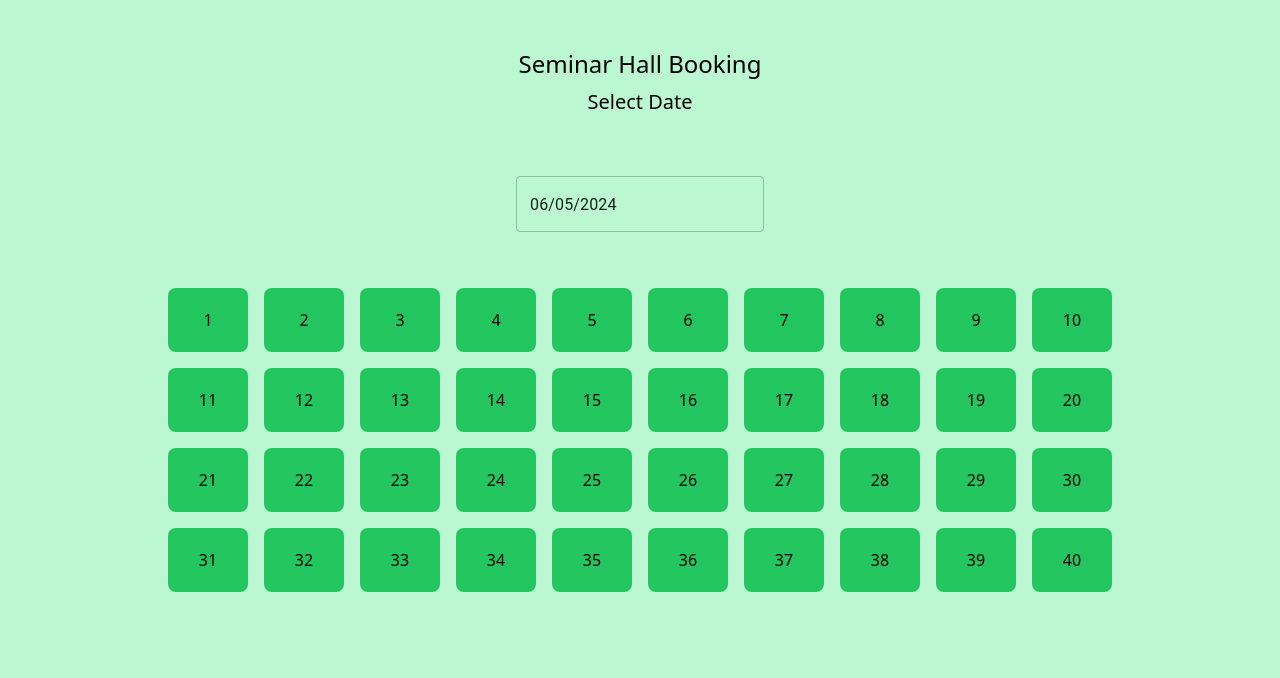
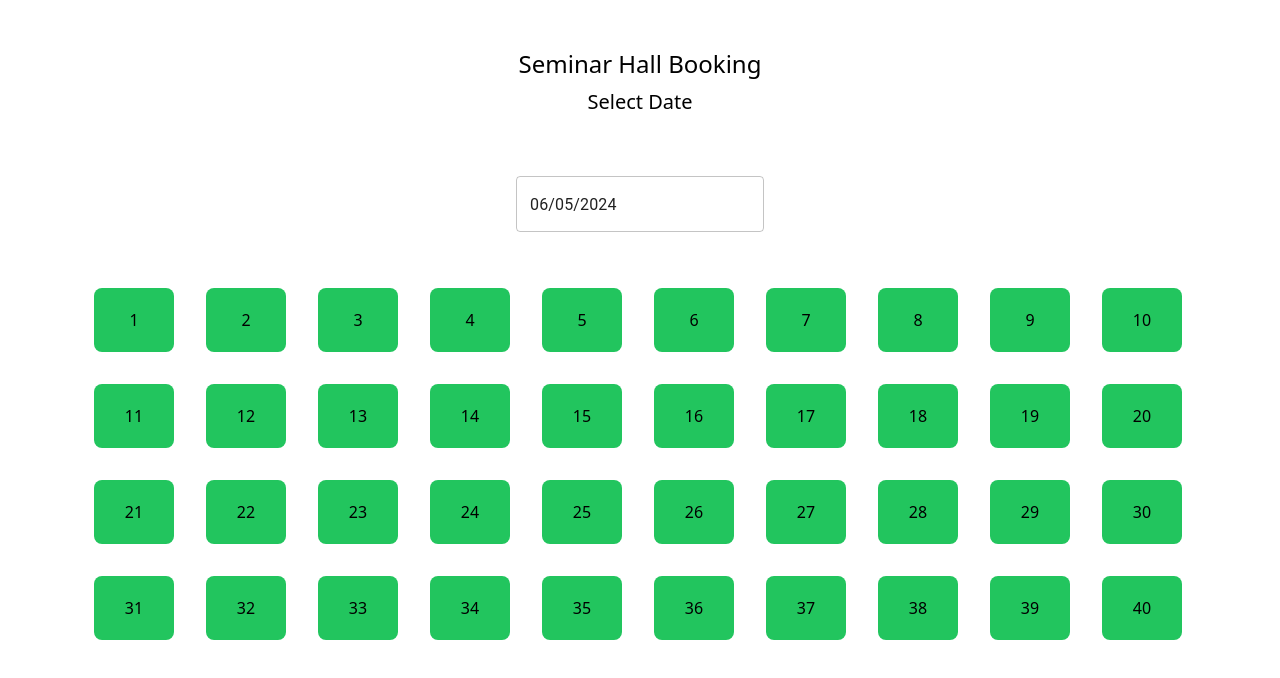
Before and after one commit to salmanck66/Seminar-Hall-Seat-Resevation-App, a React (Vite) app: page / in a window 1280 px wide. Shown: the top 678 px of the page. Built offline with nearby package versions, Linux system fonts and the light colour scheme.

Commit message:
gap change

```diff
--- a/src/components/SeatMap.jsx
+++ b/src/components/SeatMap.jsx
@@ -11,8 +11,8 @@ const SeatMap = ({ date, bookedSeats, setBookedSeats }) => {
   console.log("filtered",filteredBookedSeats)
 
   return (
-    <div className="flex items-center mx-3 mb-10 justify-center text-center pt-15">
-      <div className="grid grid-cols-4 sm:grid-cols-5 md:grid-cols-8 lg:grid-cols-10 gap-4">
+    <div className="flex items-center ms-2 me-3 mb-10 justify-center text-center pt-15">
+      <div className="grid grid-cols-4 sm:grid-cols-5 md:grid-cols-8 lg:grid-cols-10 gap-2 sm:gap-8">
         {seats.map((seat) => (
           <Seat
             key={seat.seatno}
--- a/src/components/SeminarHall.jsx
+++ b/src/components/SeminarHall.jsx
@@ -23,7 +23,7 @@ const SeminarHall = () => {
 
 
     return (
-        <div className='h-screen bg-green-200'>
+        <div className='h-screen'>
             <h1 className='text-center py-1  pt-12 text-2xl'>Seminar Hall Booking</h1>
             <h1 className='text-center py-1 text-xl'>Select Date</h1>
             <div className='flex justify-center items-center py-5 lg:py-14'>
```
